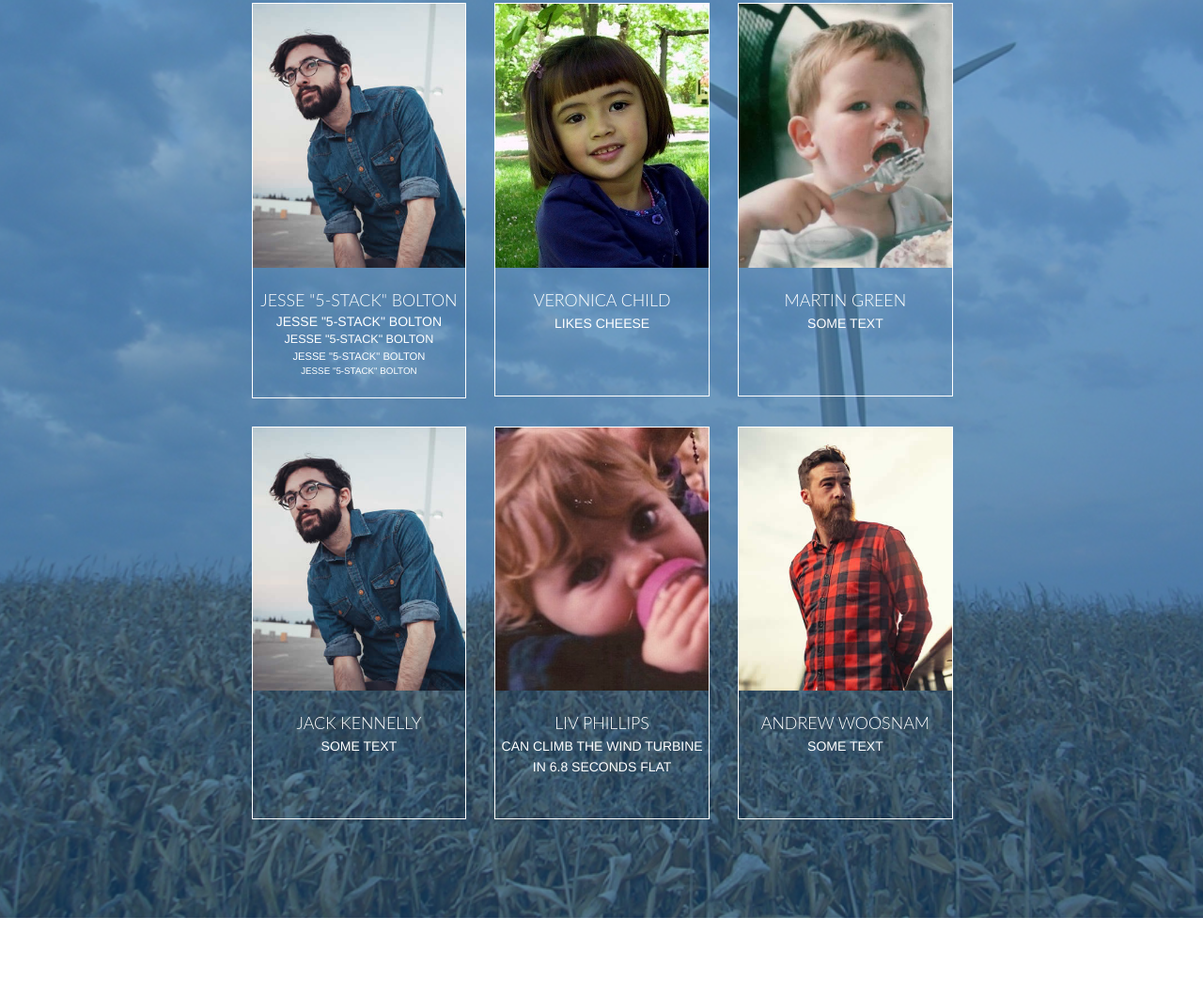
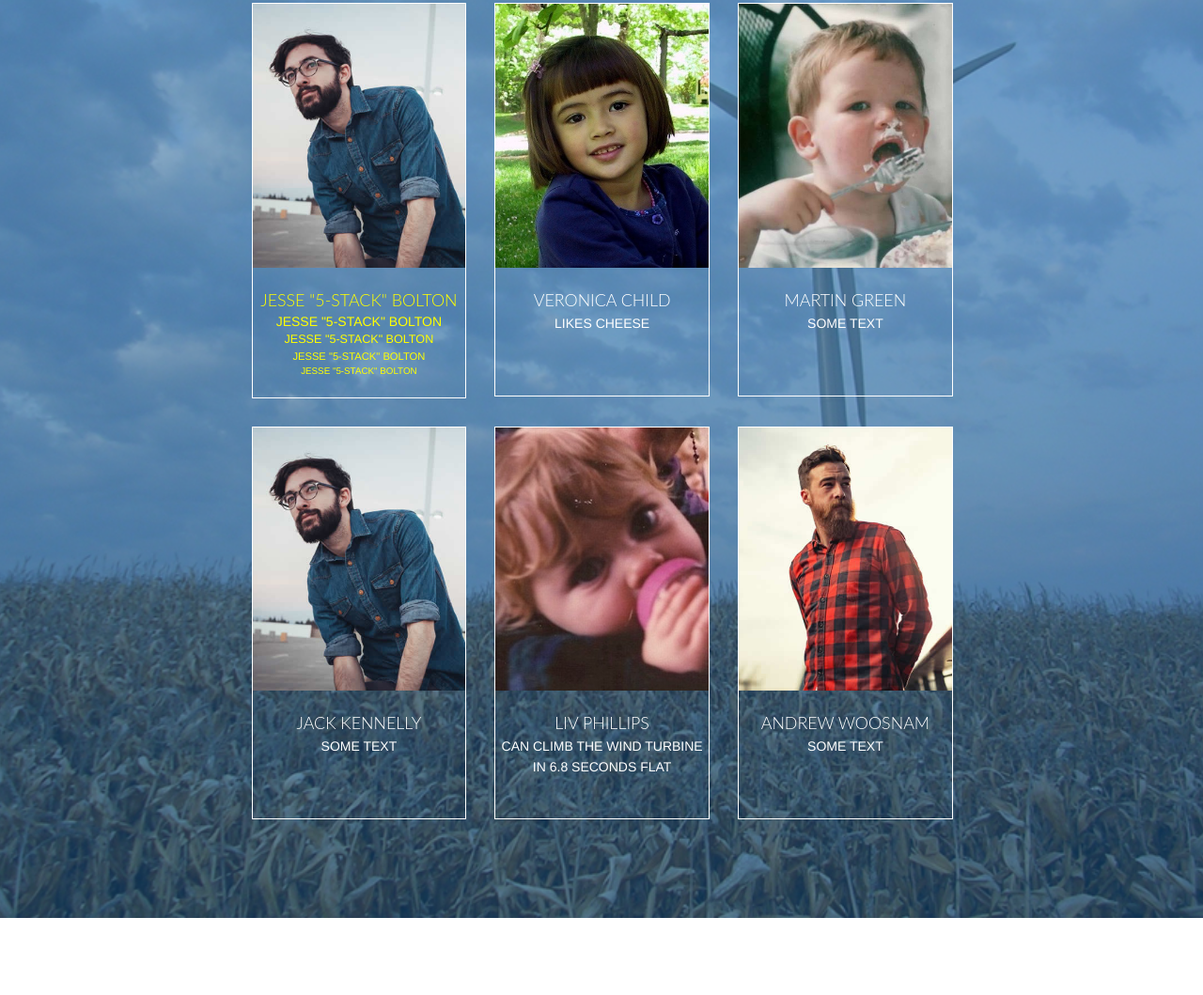
Before and after one commit to phillipsl0/carleton-energy-app, a plain HTML site: page website-template/index.html in a window 1280 px wide. Shown: the part 2432-3491 px from the top of the page at 94% size. Drawn offline with Linux system fonts and the light colour scheme.

```diff
--- a/website-template/assets/css/style.css
+++ b/website-template/assets/css/style.css
@@ -829,6 +829,10 @@
     clear:both;
 }
 
+#bigyellow {
+    color:#ff0;
+}
+
 
 /*.owl-carousel .owl-controls .owl-nav .owl-prev {
     cursor: pointer;
--- a/website-template/index.html
+++ b/website-template/index.html
@@ -274,7 +274,7 @@
                                                     <div class="single_team_img">
                                                         <img src="assets/images/team1.jpg" alt="" />
                                                     </div>
-                                                    <div class="single_team_text tallest">
+                                                    <div class="single_team_text tallest" id="bigyellow">
                                                         <h4>JESSE "5-STACK" BOLTON</h4>
                                                         <div class="stack0"><p>JESSE "5-STACK" BOLTON</p></div>
                                                         <div class="stack1"><p>JESSE "5-STACK" BOLTON</p></div>
```
